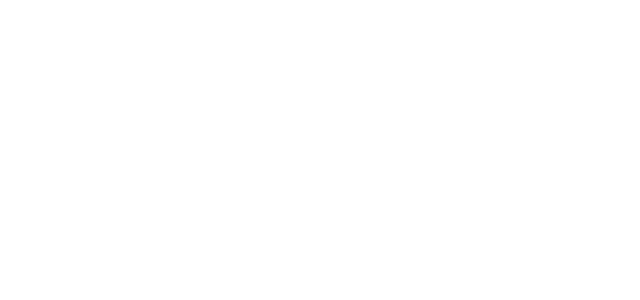
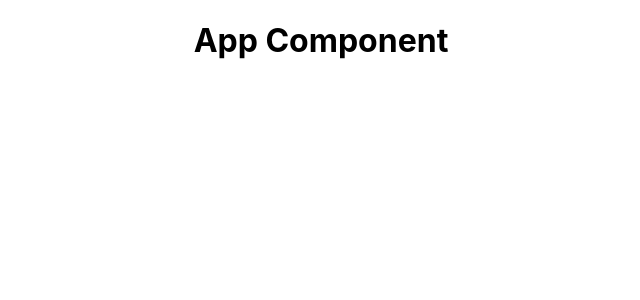
Before and after one commit to D-Coder135/Blog-Site_React, a JavaScript app: page / in a window 1280 px wide. Shown: the top 300 px of the page, without its empty margins (319-959 px from the left). Built offline with nearby package versions, Linux system fonts and the light colour scheme; the HTML template or start-up script is replaced by a standard one.

Commit message:
add some text content inside the h1 tag

```diff
--- a/src/App.js
+++ b/src/App.js
@@ -8,7 +8,7 @@ function App() {
   return (
     <div className="App">
       <div className="content">
-        <h1></h1>
+        <h1>App Component</h1>
         {/* <h1>{ title }</h1>
         <p>Liked { likes } times</p>
         <a href={link}>Google Site</a> */}
```
